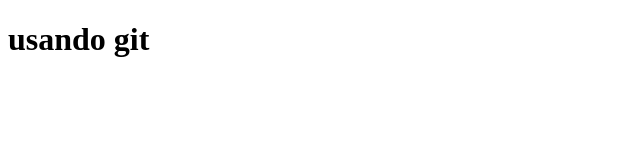
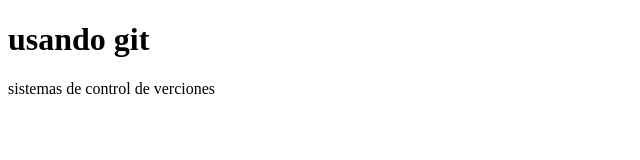
Before and after one commit to alejo2893/tarea-git-repositorio, a plain HTML site: page index.html in a window 1280 px wide. Shown: the whole page, without its empty margins (0-640 px from the left). Drawn offline with Linux system fonts and the light colour scheme.

Commit message:
agregue un parrafo en desarrollo

```diff
--- a/index.html
+++ b/index.html
@@ -8,5 +8,6 @@
 </head>
 <body>
     <h1>usando git</h1>
+    <p>sistemas de control de verciones</p>
 </body>
 </html>
```
